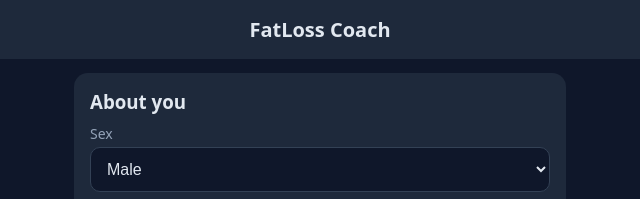
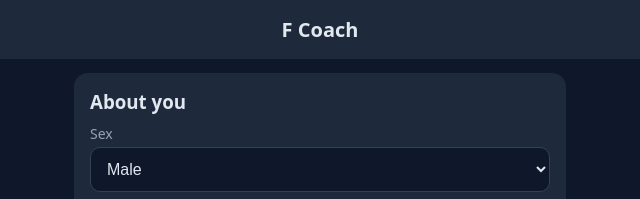
Before and after one commit to yosefyaakovwid-ai/Fitness-app, a plain HTML site: page index.html in a window 1280 px wide. Shown: the top 199 px of the page, 320-960 px from the left. Drawn offline with Linux system fonts and the light colour scheme.

Commit message:
Update index.html

```diff
--- a/index.html
+++ b/index.html
@@ -4,7 +4,7 @@
 <meta charset="UTF-8">
 <meta name="viewport" content="width=device-width, initial-scale=1">
 <meta name="apple-mobile-web-app-capable" content="yes">
-<title>FatLoss Coach</title>
+<title>F Coach</title>
 <style>
 *{box-sizing:border-box}body{margin:0;font-family:system-ui,sans-serif;background:#0f172a;color:#e2e8f0}
 header{padding:16px;text-align:center;font-size:20px;font-weight:700;background:#1e293b}
@@ -28,7 +28,7 @@ table{width:100%;border-collapse:collapse}td{padding:6px 0;border-bottom:1px sol
 </style>
 </head>
 <body>
-<header>FatLoss Coach</header>
+<header>F Coach</header>
 <main>
 <section id="profile">
  <div class="card"><h3>About you</h3>
```
